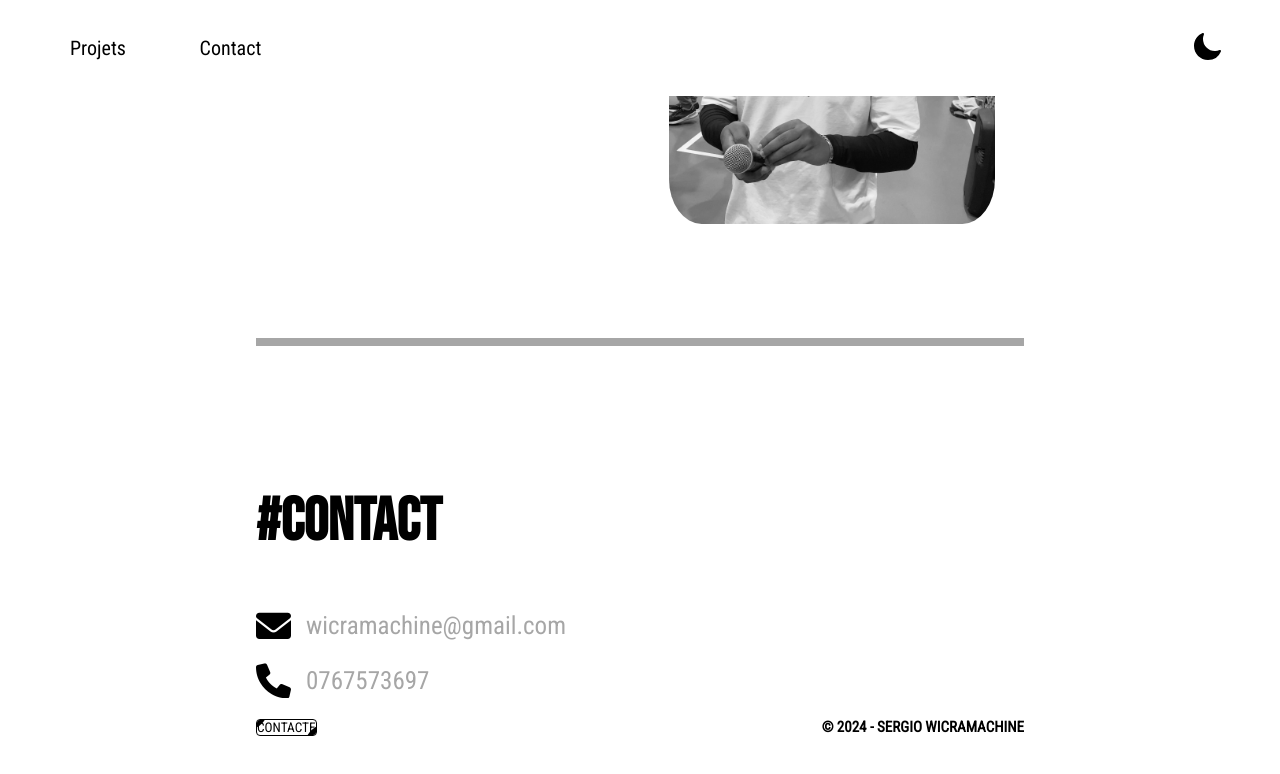
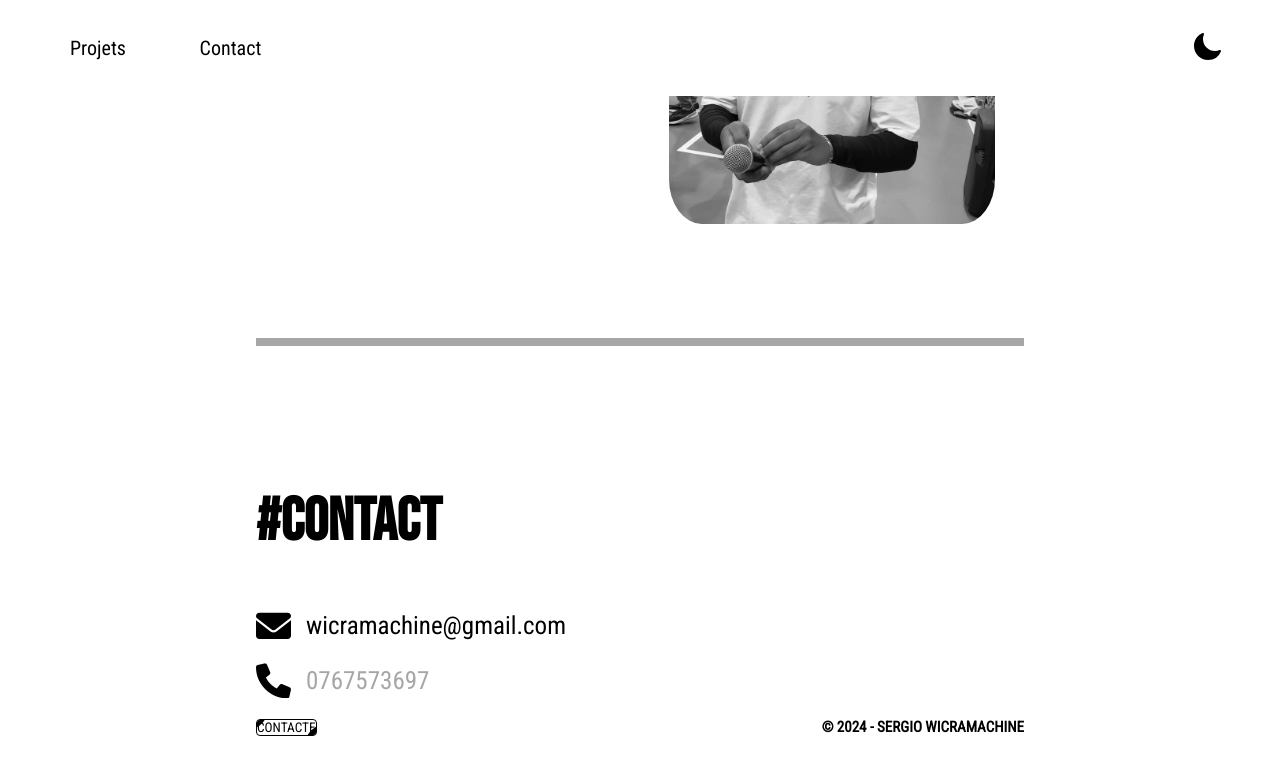
Before and after one commit to wicra/portfolios, a plain HTML site: page index.html in a window 1280 px wide. In both pictures the pointer is over the link "wicramachine@gmail.com". Shown: the part 5548-6322 px from the top of the page. Drawn offline with Linux system fonts and the light colour scheme; a web font is replaced by a local one.

Commit message:
Mise a jour hover contact-lien

```diff
--- a/styles/style.css
+++ b/styles/style.css
@@ -341,6 +341,11 @@ footer{
     font-size: 25px;
 }
 
+.contact-lien:hover{
+    color: var(--CouleurPrimaire);
+}
+
+
 .contact-cv{
     margin-top: 20px;
     display: flex;
```
